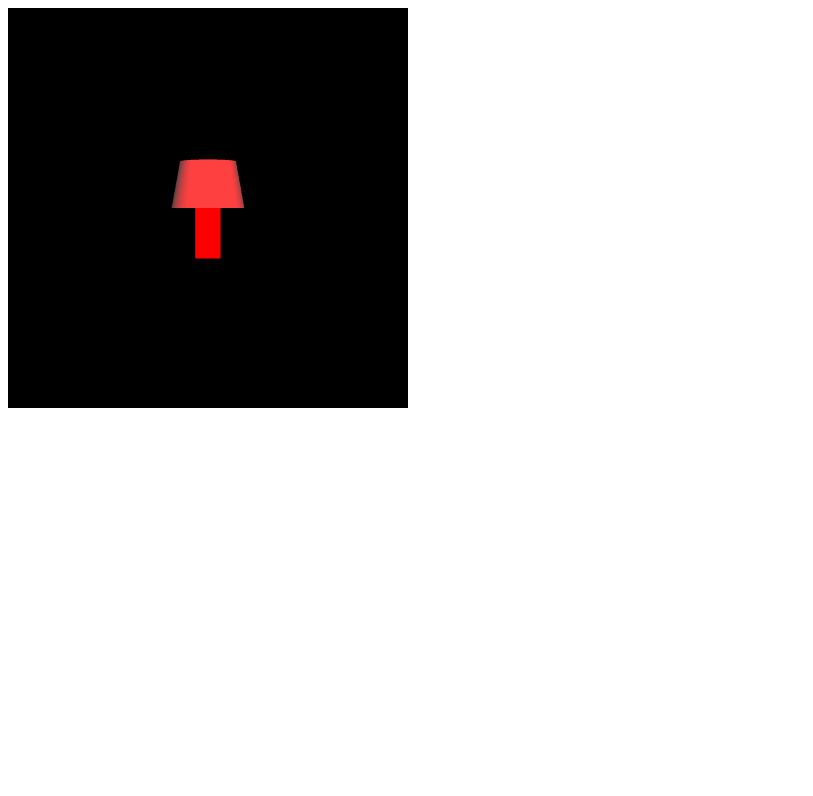
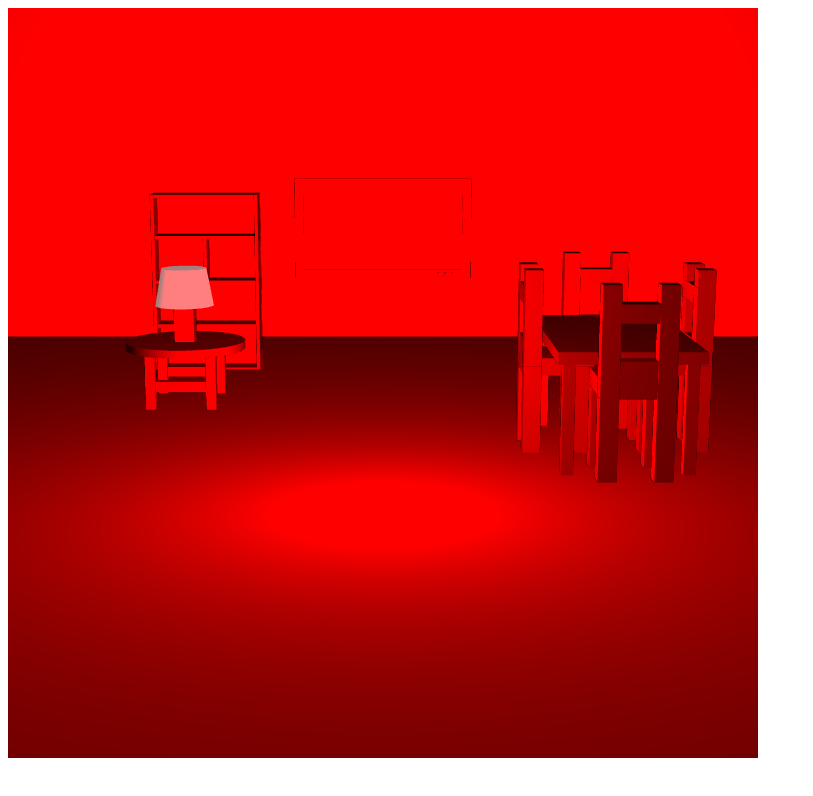
Before and after one commit to jwhowes/cg_coursework, a plain HTML site: page src/main.html in a window 1280 px wide. Shown: the whole page, without its empty margins (0-813 px from the left). Drawn offline with Linux system fonts and the light colour scheme.

Commit message:
Added point lighting and walls

```diff
--- a/src/main.html
+++ b/src/main.html
@@ -6,7 +6,7 @@
   </head>
 
   <body onload="main()">
-    <canvas id="webgl" width="400" height="400">
+    <canvas id="webgl" width="750" height="750">
     Please use a browser that supports "canvas"
     </canvas>
 
--- a/src/main.js
+++ b/src/main.js
@@ -6,24 +6,33 @@ var VSHADER_SOURCE =
     uniform mat4 u_NormalMatrix;\n\
     uniform mat4 u_ViewMatrix;\n\
     uniform mat4 u_ProjMatrix;\n\
-    uniform vec3 u_LightColor;\n\
-    uniform vec3 u_LightDirection;\n\
     varying vec4 v_Color;\n\
+    varying vec3 v_Position;\n\
+    varying vec3 v_Normal;\n\
     void main(){\n\
         gl_Position = u_ProjMatrix * u_ViewMatrix * u_ModelMatrix * a_Position;\n\
-        vec3 normal = normalize((u_NormalMatrix * a_Normal).xyz);\n\
-        float nDotL = max(dot(normal, u_LightDirection), 0.0);\n\
-        vec3 diffuse = u_LightColor * a_Color.rgb * nDotL;\n\
-        v_Color = vec4(diffuse, a_Color.a);\n\
+        v_Position = vec3(u_ModelMatrix * a_Position);\n\
+        v_Normal = normalize(vec3(u_NormalMatrix * a_Normal));\n\
+        v_Color = a_Color;\n\
     }";
 
 var FSHADER_SOURCE =
     "#ifdef GL_ES\n\
     precision mediump float;\n\
     #endif\n\
+    uniform vec3 u_LightColor;\n\
+	uniform vec3 u_LightPosition;\n\
+	uniform vec3 u_AmbientLight;\n\
     varying vec4 v_Color;\n\
+	varying vec3 v_Position;\n\
+	varying vec3 v_Normal;\n\
     void main() {\n\
-      gl_FragColor = v_Color;\n\
+        vec3 normal = normalize(v_Normal);\n\
+		vec3 lightDirection = normalize(u_LightPosition - v_Position);\n\
+		float nDotL = max(dot(lightDirection, normal), 0.0);\n\
+		vec3 diffuse = u_LightColor * v_Color.rgb * nDotL;\n\
+		vec3 ambient = 0.25 * u_AmbientLight * v_Color.rgb;\n\
+        gl_FragColor = vec4(diffuse + ambient, v_Color.a);\n\
     }";
 
 var modelMatrix = new Matrix4();
@@ -52,15 +61,21 @@ function main(){
     var u_ViewMatrix = gl.getUniformLocation(gl.program, "u_ViewMatrix");
     var u_ProjMatrix = gl.getUniformLocation(gl.program, "u_ProjMatrix");
     var u_LightColor = gl.getUniformLocation(gl.program, "u_LightColor");
-    var u_LightDirection = gl.getUniformLocation(gl.program, "u_LightDirection");
+    var u_LightPosition = gl.getUniformLocation(gl.program, "u_LightPosition");
+    var u_AmbientLight = gl.getUniformLocation(gl.program, "u_AmbientLight");
 
     // Set lighting info (white light coming from a bit to the right and above the camera (behind it too)):
     gl.uniform3f(u_LightColor, 1.0, 1.0, 1.0);
-    var lightDir = new Vector3([0.5, 0.3, 4.0]);
-    lightDir.normalize();
-    gl.uniform3fv(u_LightDirection, lightDir.elements);
 
-    viewMatrix.setLookAt(0, 0, 15, 0, 0, 0, 0, 1, 0);
+	var lightPos = new Vector3([0, 1, 0]);
+	lightPos.normalize();
+    gl.uniform3fv(u_LightPosition, lightPos.elements);
+
+    var ambientLight = new Vector3([1, 1, 1]);
+    ambientLight.normalize();
+    gl.uniform3fv(u_AmbientLight, ambientLight.elements);
+
+    viewMatrix.setLookAt(0, 5, 25, 0, 0, 0, 0, 1, 0);
     projMatrix.setPerspective(30, canvas.width/canvas.clientHeight, 1, 100);
     gl.uniformMatrix4fv(u_ViewMatrix, false, viewMatrix.elements);
     gl.uniformMatrix4fv(u_ProjMatrix, false, projMatrix.elements);
@@ -69,9 +84,38 @@ function main(){
 
 function draw(gl, u_ModelMatrix, u_NormalMatrix){
     gl.clear(gl.COLOR_BUFFER_BIT | gl.DEPTH_BUFFER_BIT);
+    modelMatrix.setTranslate(0, 0, 0);
+    pushMatrix(modelMatrix);
+        modelMatrix.translate(-5, 0, -10);
+        drawLamp(gl, u_ModelMatrix, u_NormalMatrix);
+        pushMatrix(modelMatrix);
+            modelMatrix.translate(0, -1, 0);
+            drawCoffeeTable(gl, u_ModelMatrix, u_NormalMatrix);
+        modelMatrix = popMatrix();
+    modelMatrix = popMatrix();
     var n = initVertexBuffers(gl);
-    modelMatrix.setTranslate(0, 0, 0);
-    drawLamp(gl, u_ModelMatrix, u_NormalMatrix, n);
+    pushMatrix(modelMatrix);
+        modelMatrix.translate(5, 0, -5);
+        modelMatrix.rotate(90, 0, 1, 0);
+        drawTableAndChairs(gl, u_ModelMatrix, u_NormalMatrix, n);
+    modelMatrix = popMatrix();
+    pushMatrix(modelMatrix);
+        modelMatrix.translate(-5, 0, -15);
+        drawShelves(gl, u_ModelMatrix, u_NormalMatrix, n);
+    modelMatrix = popMatrix();
+    pushMatrix(modelMatrix);
+        modelMatrix.translate(0, 1.5, -15);
+        drawTV(gl, u_ModelMatrix, u_NormalMatrix, n);
+    modelMatrix = popMatrix();
+    pushMatrix(modelMatrix);
+        modelMatrix.translate(0, -2.5, 0)
+        drawGround(gl, u_ModelMatrix, u_NormalMatrix, n);
+    modelMatrix = popMatrix();
+    pushMatrix(modelMatrix);
+        modelMatrix.translate(0, 0, -20);
+        modelMatrix.rotate(90, 1, 0, 0);
+        drawGround(gl, u_ModelMatrix, u_NormalMatrix, n);
+    modelmatrix = popMatrix();
 }
 
 function initArrayBuffer(gl, attribute, data, num, type){  // Assigns atttribute to the array buffer containing data with vSize n and type type
--- a/src/models/furniture.js
+++ b/src/models/furniture.js
@@ -195,3 +195,10 @@ function drawLamp(gl, u_ModelMatrix, u_NormalMatrix){
       drawCylinder(gl, u_ModelMatrix, u_NormalMatrix, n);
     modelMatrix = popMatrix();
 }
+
+function drawGround(gl, u_ModelMatrix, u_NormalMatrix, n){
+    pushMatrix(modelMatrix);
+        modelMatrix.scale(50, 0.1, 50);
+        drawbox(gl, u_ModelMatrix, u_NormalMatrix, n);
+    modelMatrix = popMatrix();
+}
--- a/src/models/shapes.js
+++ b/src/models/shapes.js
@@ -8,7 +8,7 @@ function initCylinderVertexBuffers(gl, ratio, isLampShade){
         vertices.push(ratio*Math.cos(i*Math.PI/180)); vertices.push(-0.5); vertices.push(ratio*Math.sin(i*Math.PI/180));
         vertices.push(Math.cos(i*Math.PI/180)); vertices.push(0.5); vertices.push(Math.sin(i*Math.PI/180));
         indices.push(i/step);
-        colors.push(1); colors.push(0); colors.push(0); colors.push((isLampShade) ? 0.75 : 1);
+        colors.push(1); colors.push(0); colors.push(0); colors.push((isLampShade) ? 0.5 : 1);
         normals.push(Math.cos(i*Math.PI/180)); normals.push(0); normals.push(Math.sin(i*Math.PI/180));
         normals.push(Math.cos(i*Math.PI/180)); normals.push(0); normals.push(Math.sin(i*Math.PI/180));
     }
@@ -45,7 +45,7 @@ function drawCylinder(gl, u_ModelMatrix, u_NormalMatrix, n){
 function initCircleVertexBuffers(gl){
     var step = 6;
     var vertices = [0, 0, 0];
-    var colors = [1, 0, 0];
+    var colors = [1, 0, 0, 1];
     var normals = [0, 1, 0];
     var indices = [0];
     for(var i = 0; i <= 360; i += step){
```
